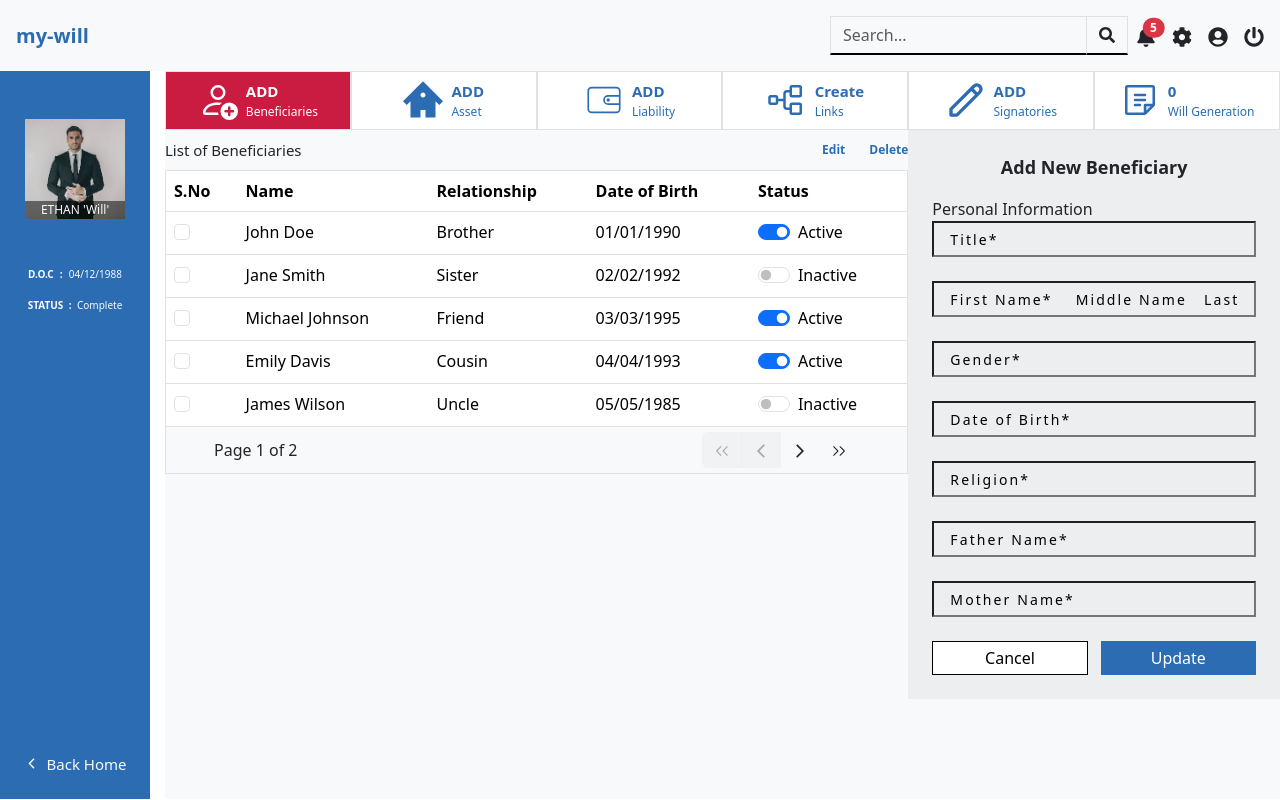
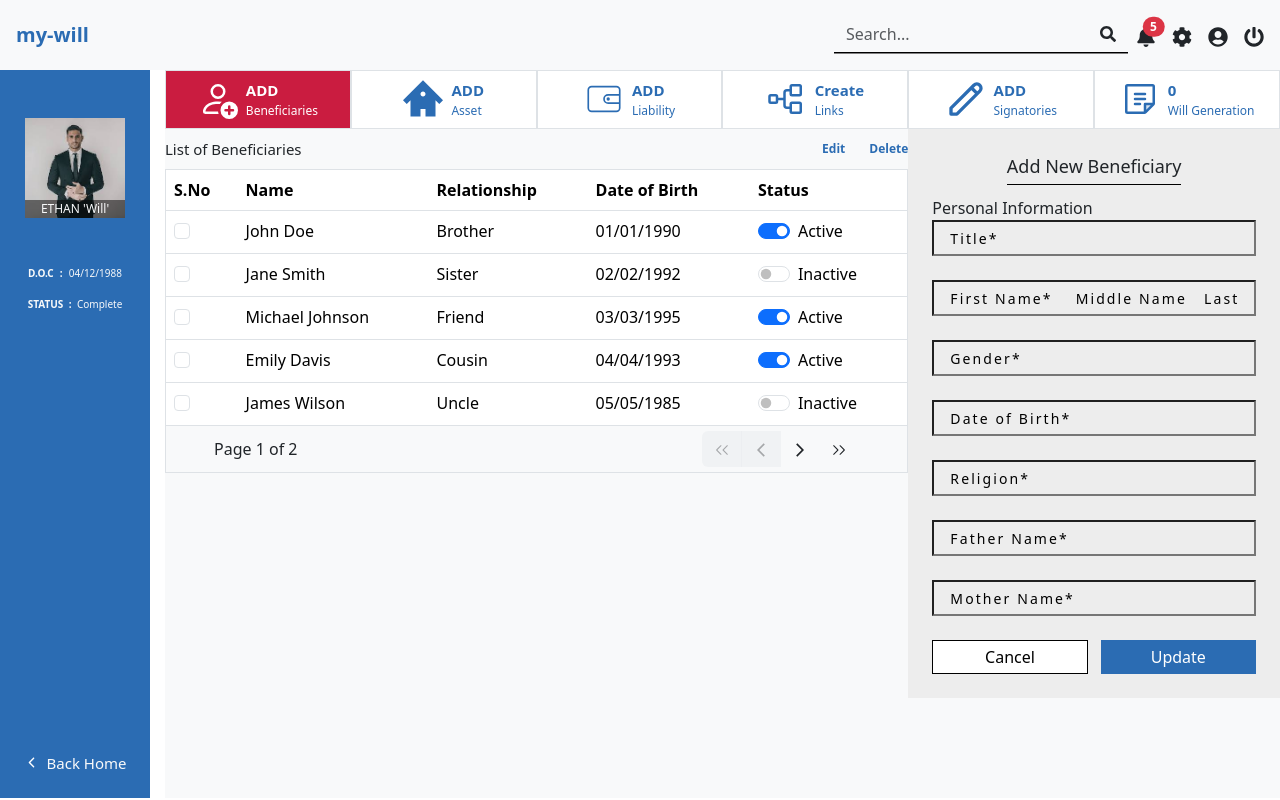
Before and after one commit to Ranjithkumar7200/my-will, a React (Create React App) app: page /beneficiaries in a window 1280 px wide. Built offline with nearby package versions, Linux system fonts and the light colour scheme.

Commit message:
completed project

```diff
--- a/src/index.js
+++ b/src/index.js
@@ -12,7 +12,4 @@ root.render(
   </React.StrictMode>
 );
 
-// If you want to start measuring performance in your app, pass a function
-// to log results (for example: reportWebVitals(console.log))
-// or send to an analytics endpoint. Learn more: https://bit.ly/CRA-vitals
 reportWebVitals();
--- a/src/pages/Beneficiaries/Beneficiaries.js
+++ b/src/pages/Beneficiaries/Beneficiaries.js
@@ -134,7 +134,7 @@ const Beneficiaries = () => {
           </div>
         </Col>
 
-        <Col className="bg-light" >
+        <Col className="bg-light">
           <Col className="d-none d-lg-flex  flex-md-nowrap flex-wrap">
             {categoryItems.map((items, index) => (
               <Category
@@ -150,11 +150,11 @@ const Beneficiaries = () => {
               />
             ))}
           </Col>
-          <Col className="d-flex d-lg-none  flex-lg-nowrap flex-wrap justify-content-center justify-content-md-start">
+          <Col className="d-flex d-lg-none  px-3 px-lg-0 flex-lg-nowrap flex-wrap justify-content-center justify-content-md-start">
             {categoryItems.map((items, index) => (
               <Category
                 className={
-                  "d-flex flex-nowrap  px-5 px-lg-0 align-items-center m-2 m-lg-0 py-2 justify-content-center gap-2 border"
+                  "d-flex flex-nowrap w-100  px-5 px-lg-0 align-items-center m-2 m-lg-0 py-2 justify-content-center gap-2 border"
                 }
                 bg={items.bg}
                 color={items.color}
--- a/src/pages/Beneficiaries/BeneficiaryTable.js
+++ b/src/pages/Beneficiaries/BeneficiaryTable.js
@@ -4,7 +4,6 @@ import { MdArrowBackIosNew, MdArrowForwardIos } from "react-icons/md";
 import { RxDoubleArrowLeft, RxDoubleArrowRight } from "react-icons/rx";
 
 const BeneficiaryTable = () => {
-  // Sample data
   const [beneficiaries, setBeneficiaries] = useState([
     {
       id: 1,
@@ -79,9 +78,8 @@ const BeneficiaryTable = () => {
   ]);
 
   const [currentPage, setCurrentPage] = useState(1);
-  const itemsPerPage = 5; // Number of items per page
+  const itemsPerPage = 5;
 
-  // Function to toggle beneficiary status
   const toggleStatus = (id) => {
     setBeneficiaries((prev) =>
       prev.map((beneficiary) =>
@@ -95,15 +93,10 @@ const BeneficiaryTable = () => {
     );
   };
 
-  // Get the current items to display based on the page
   const indexOfLastItem = currentPage * itemsPerPage;
   const indexOfFirstItem = indexOfLastItem - itemsPerPage;
   const currentItems = beneficiaries.slice(indexOfFirstItem, indexOfLastItem);
-
-  // Calculate total pages
   const totalPages = Math.ceil(beneficiaries.length / itemsPerPage);
-
-  // Pagination change handler
   const handlePageChange = (pageNumber) => {
     setCurrentPage(pageNumber);
   };
--- a/src/pages/Beneficiaries/forms/AddBeneficiaryForm.js
+++ b/src/pages/Beneficiaries/forms/AddBeneficiaryForm.js
@@ -1,19 +1,36 @@
 import React from "react";
 import TextInput from "../../../components/TextInput";
-import { Col, Button } from "react-bootstrap";
+import { Col } from "react-bootstrap";
 import DefaultButton from "../../../components/DefaultButton";
 
 const AddBeneficiaryForm = () => {
   return (
     <div
       className="d-flex flex-column align-items-center justify-content-between p-4"
-      style={{ backgroundColor: "#edeef0" }}
+      style={{ backgroundColor: "#ededed" }}
     >
       <p
         className="text-center"
-        style={{ fontSize: "18px", fontWeight: "bold" }}
+        style={{
+          fontSize: "18px",
+          fontWeight: "400",
+          display: "inline-block",
+          position: "relative",
+        }}
       >
         Add New Beneficiary
+        <span
+          style={{
+            content: '""',
+            display: "block",
+            height: "1px",
+            backgroundColor: "black",
+            width: "100%",
+            position: "absolute",
+            bottom: "-5px",
+            left: "0",
+          }}
+        />
       </p>
 
       <Col className="w-100">
--- a/src/pages/TopNavbar/TopNavbar.js
+++ b/src/pages/TopNavbar/TopNavbar.js
@@ -19,8 +19,6 @@ import {
 
 const TopNavbar = () => {
   const [showMenu, setShowMenu] = useState(false);
-
-  // Functions to toggle Offcanvas (menu)
   const handleCloseMenu = () => setShowMenu(false);
   const handleShowMenu = () => setShowMenu(true);
 
@@ -45,28 +43,43 @@ const TopNavbar = () => {
           className="d-flex justify-content-end align-items-center"
         >
           <div className="d-none mx-2 d-md-block">
-            <InputGroup style={{ border: "none", outline: "none" }}>
+            <InputGroup style={{ position: "relative" }}>
               <FormControl
                 placeholder="Search..."
                 aria-label="Search"
                 style={{
+                  border: "none",
                   borderBottom: "2px solid black",
                   borderRadius: 0,
+                  outline: "none",
                   boxShadow: "none",
-                  outline: "none",
                 }}
                 className="bg-transparent"
               />
               <InputGroup.Text
                 className="pointer"
                 style={{
-                  backgroundColor: "transparent",
+                  border: "none",
                   borderBottom: "2px solid black",
                   borderRadius: 0,
+                  backgroundColor: "transparent",
+                  outline: "none",
                   boxShadow: "none",
                 }}
               >
                 <FaSearch />
+                <span
+                  style={{
+                    content: '""',
+                    display: "block",
+                    height: "1px",
+                    backgroundColor: "grey",
+                    width: "100%",
+                    position: "absolute",
+                    bottom: "0",
+                    left: "0",
+                  }}
+                />
               </InputGroup.Text>
             </InputGroup>
           </div>
@@ -110,28 +123,43 @@ const TopNavbar = () => {
           </Offcanvas.Title>
         </Offcanvas.Header>
         <Offcanvas.Body>
-          <InputGroup className="mb-3">
+          <InputGroup className="mb-3" style={{ position: "relative" }}>
             <FormControl
               placeholder="Search..."
               aria-label="Search"
               style={{
+                border: "none",
                 borderBottom: "2px solid black",
                 borderRadius: 0,
+                outline: "none",
                 boxShadow: "none",
-                outline: "none",
               }}
               className="bg-transparent"
             />
             <InputGroup.Text
               className="pointer"
               style={{
-                backgroundColor: "transparent",
+                border: "none",
                 borderBottom: "2px solid black",
                 borderRadius: 0,
+                backgroundColor: "transparent",
+                outline: "none",
                 boxShadow: "none",
               }}
             >
               <FaSearch />
+              <span
+                style={{
+                  content: '""',
+                  display: "block",
+                  height: "1px",
+                  backgroundColor: "grey",
+                  width: "100%",
+                  position: "absolute",
+                  bottom: "0",
+                  left: "0",
+                }}
+              />
             </InputGroup.Text>
           </InputGroup>
           <Nav className="flex-column">
```
